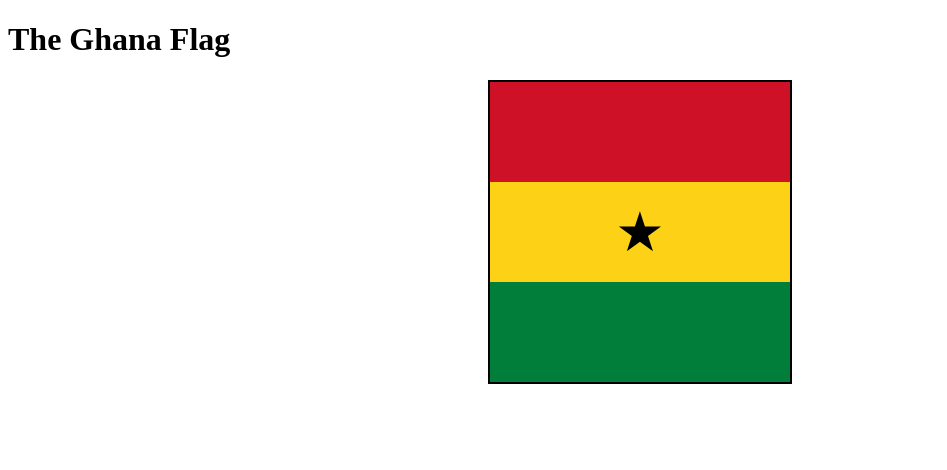
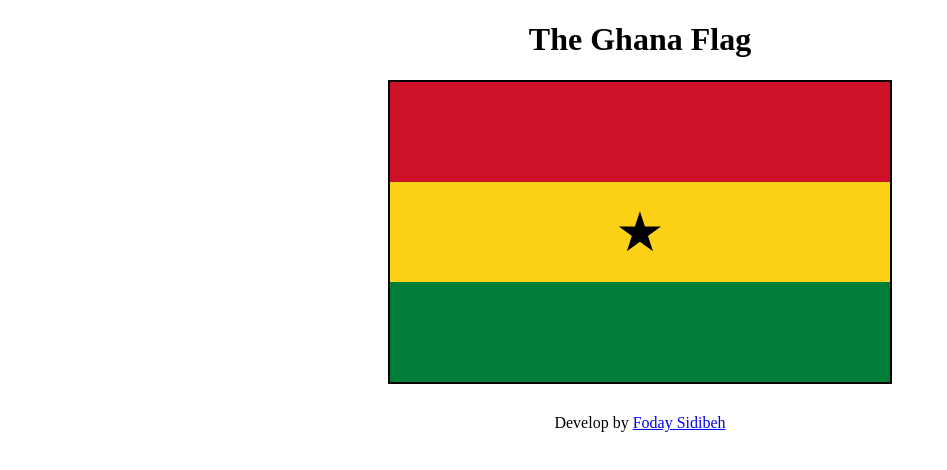
Before and after one commit to fodaysidibeh/the-Ghana-flag, a plain HTML site: page Index.html in a window 1280 px wide. Shown: the whole page, without its empty margins (0-947 px from the left). Drawn offline with Linux system fonts and the light colour scheme.

Commit message:
add footer

```diff
--- a/Index.html
+++ b/Index.html
@@ -4,8 +4,11 @@
   <meta charset="UTF-8">
   <title>Ghana Flag</title>
   <style>
+      h1{
+          text-align: center;
+      }
 .ghana-flag {
-      width: 300px;
+      width: 500px;
       border: 2px solid black;
       margin: auto;
 }
@@ -34,6 +37,11 @@
       font-size: 55px;
       color: black;
 }
+
+ p {
+      text-align: center;
+      padding: 14px;
+}
   </style>
 </head>
 <h1>The Ghana Flag</h1>
@@ -44,5 +52,9 @@
     </div>
     <div class="stripe green"></div>
   </div>
+  <footer>
+      <p> Develop by <a href="#"> Foday Sidibeh</a></p>
+
+  </footer>
 </body>
 </html>
```
